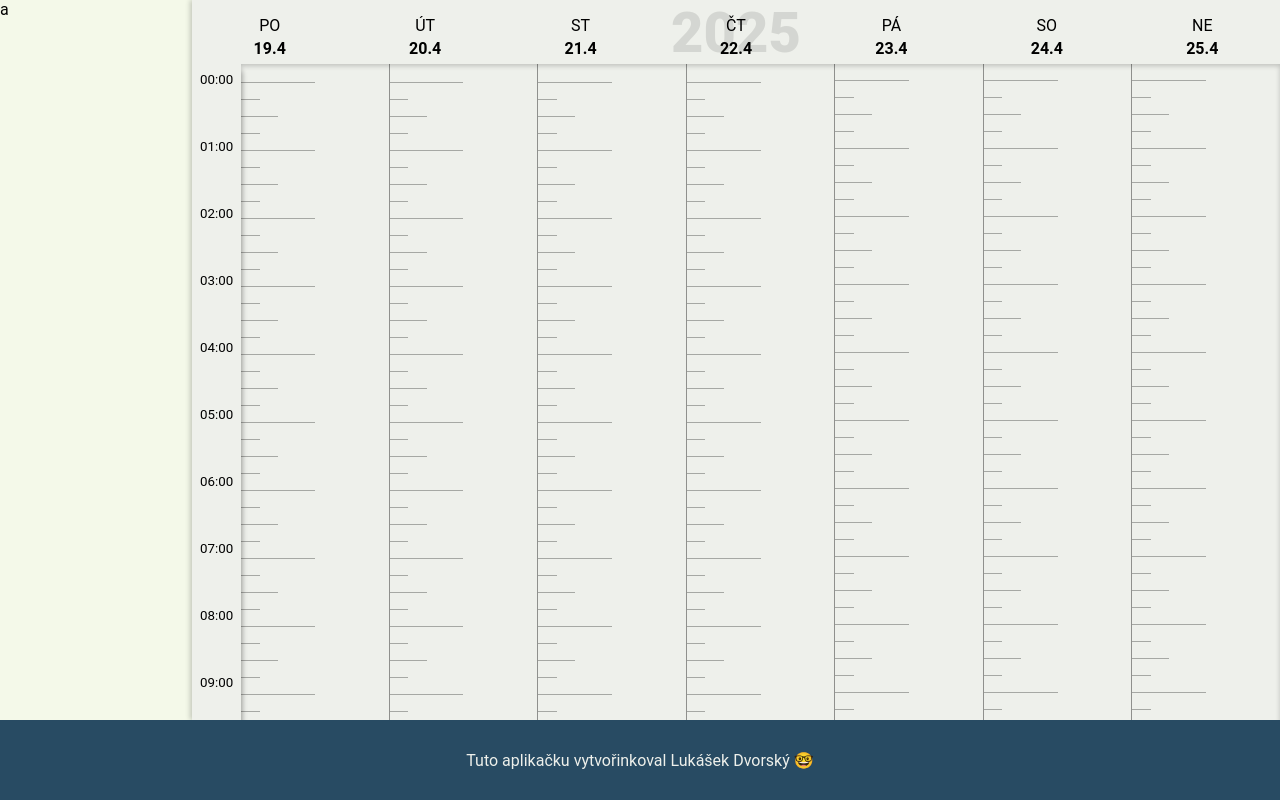
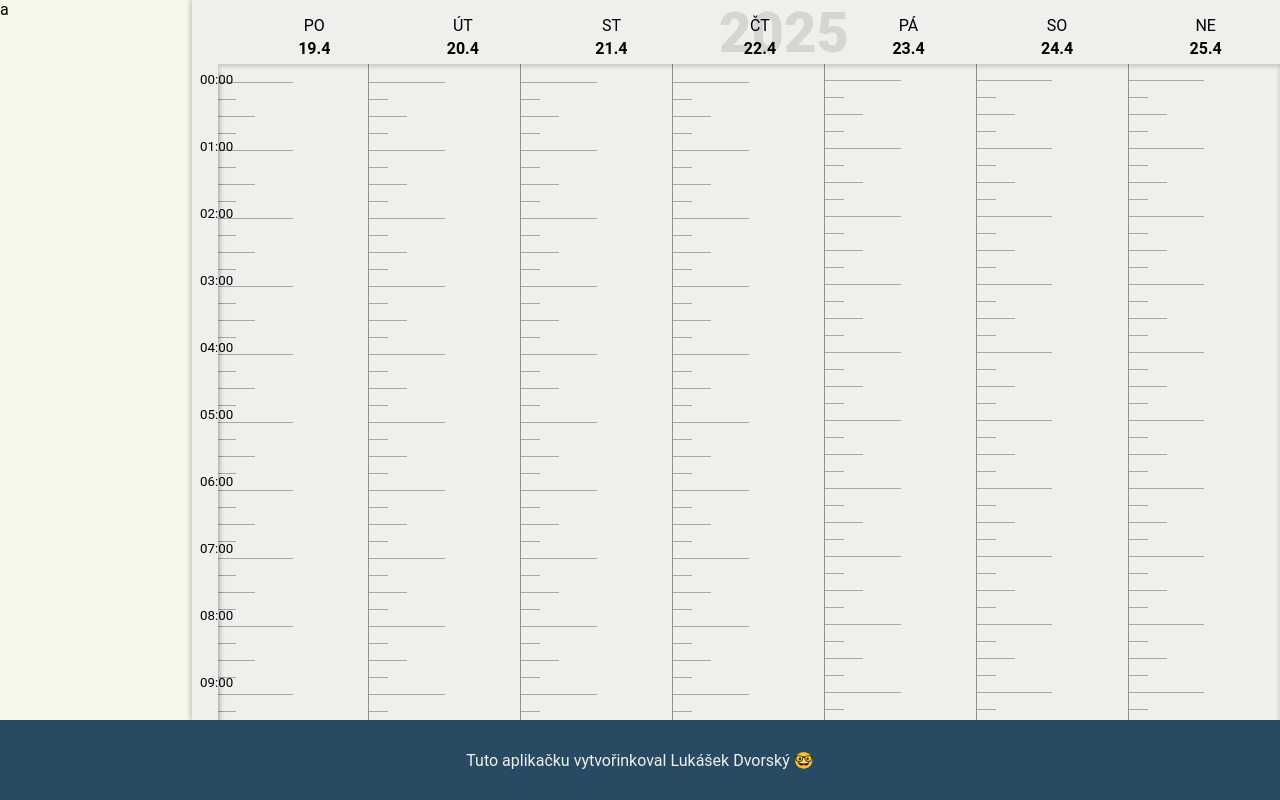
Before and after one commit to lukas-dvorsky/scheduler, a plain HTML site: page index.html in a window 1280 px wide. Drawn offline with Linux system fonts and the light colour scheme.

Commit message:
FIXed calendar and UI

```diff
--- a/styles.css
+++ b/styles.css
@@ -49,11 +49,14 @@ main {
 }
 
 .cl_days {
-    width: 100%;
+    padding-left: 3rem;
+    width: 85vw;
     min-height: 8vh;
     display: flex;
     justify-content: space-around;
     align-items: end;
+    position: fixed;
+    background-color: var(--backgroundColorLight);
 }
 
 .cl_day_and_date {
@@ -73,11 +76,13 @@ main {
 }
 
 #cl_year {
+    padding-left: 6rem;
     opacity: 0.1;
     font-weight: 900;
-    position: absolute;
+    position: fixed;
     font-size: 7vh;
     letter-spacing: 50%;
+    z-index: 99;
 }
 
 .cl_columns {
@@ -85,11 +90,13 @@ main {
     display: flex;
     justify-content: space-around;
     box-shadow: 0px 2px 5px 0px rgba(0, 0, 0, 0.2) inset;
-
+    margin-top: 8vh;
 }
 
 .cl_times {
+    width: 2vw;
     display: flex;
+    margin-top: 8vh;
     flex-direction: column;
     gap: 3.25rem;
     padding-top: 0.5rem;
```
